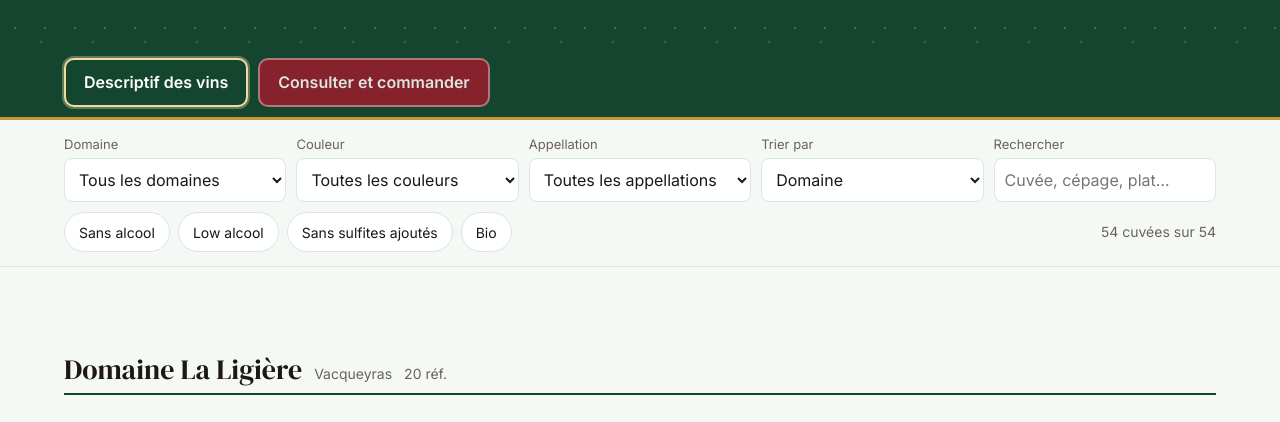
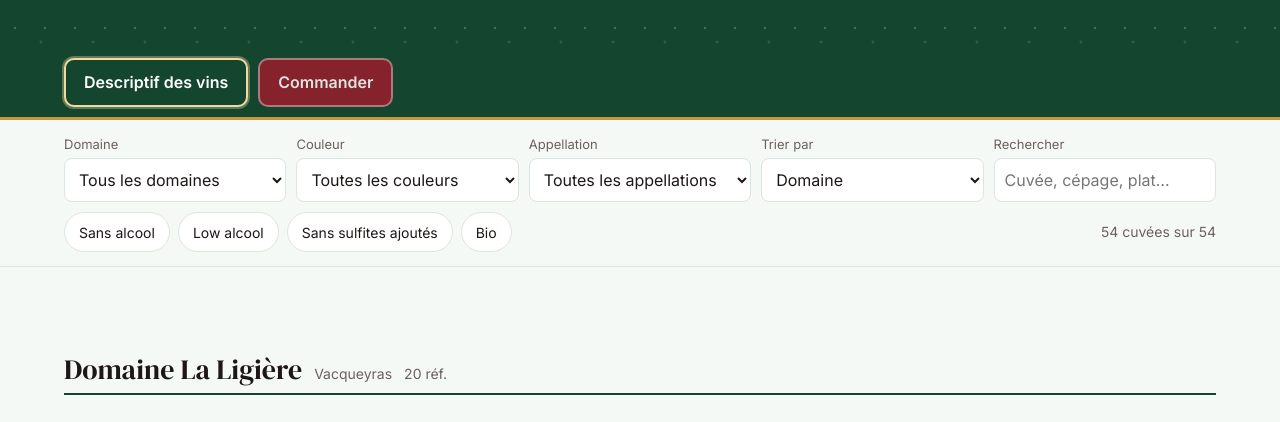
Before and after one commit to philippeligiere/mon-vin-sous-le-sapin, a plain HTML site: page index.html in a window 1280 px wide. Shown: the part 317-739 px from the top of the page. Drawn offline with Linux system fonts and the light colour scheme.

Commit message:
Onglet « Commander » ; bouton d'emailing « Déguster et commander »
Co-Authored-By: Claude Opus 5.5 <noreply@anthropic.com>
Claude-Session: https://claude.ai/code/session_016Jhk7mVKL7LLXBijkLCSDG

```diff
--- a/index.html
+++ b/index.html
@@ -144,7 +144,7 @@ body[data-view=cmd] .tot .big b{color:#9b1c2c}
 
 <nav class="tabs" aria-label="Navigation">
   <a href="#tarif" id="tTarif">Descriptif des vins</a>
-  <a href="#commande" id="tCmd">Consulter et commander <b id="tCount" hidden>0</b></a>
+  <a href="#commande" id="tCmd">Commander <b id="tCount" hidden>0</b></a>
 </nav>
 <div id="vTarif">
 <div class="bar">
```
Also changed, not shown: emailing.html (+1 -1 lines).
